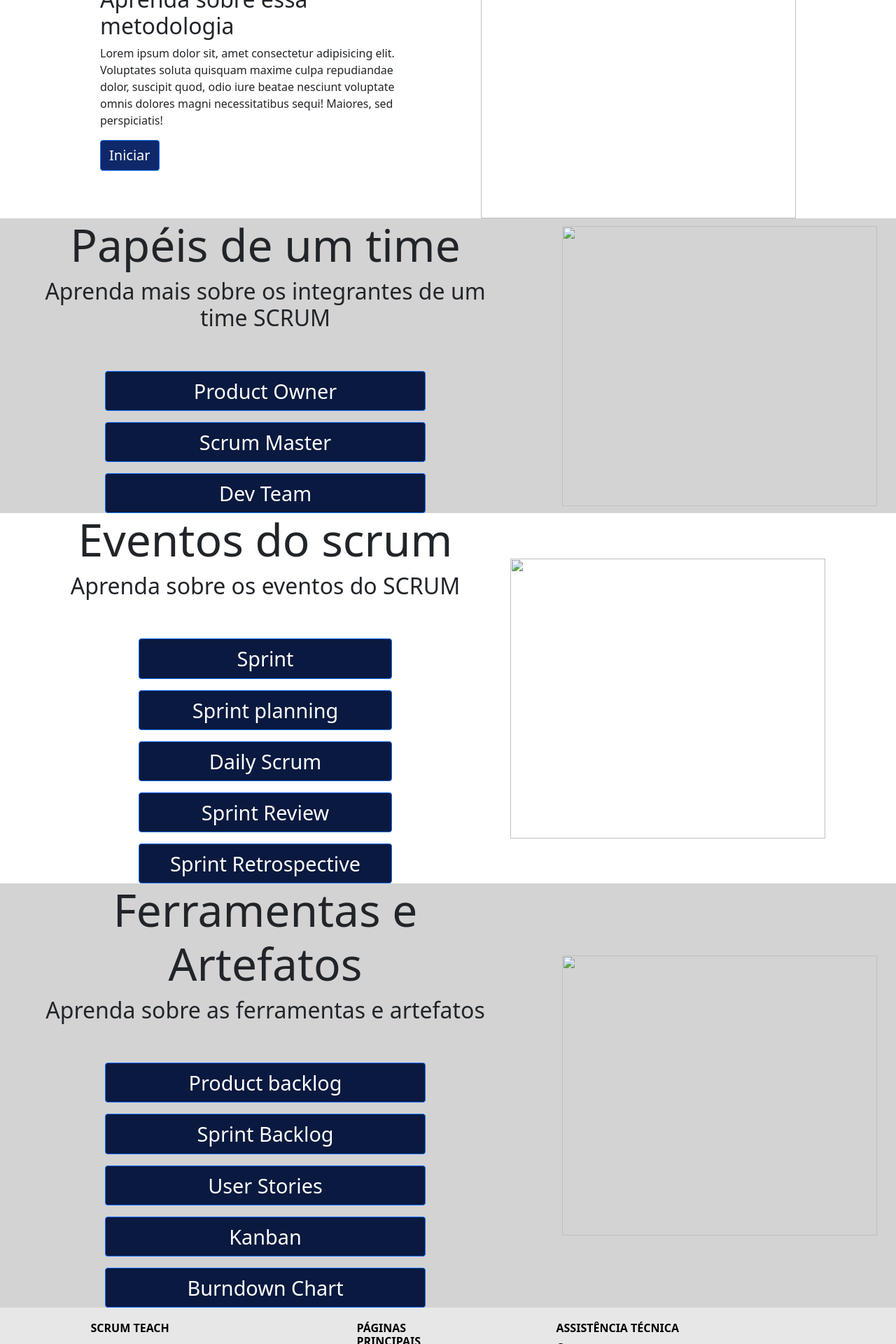
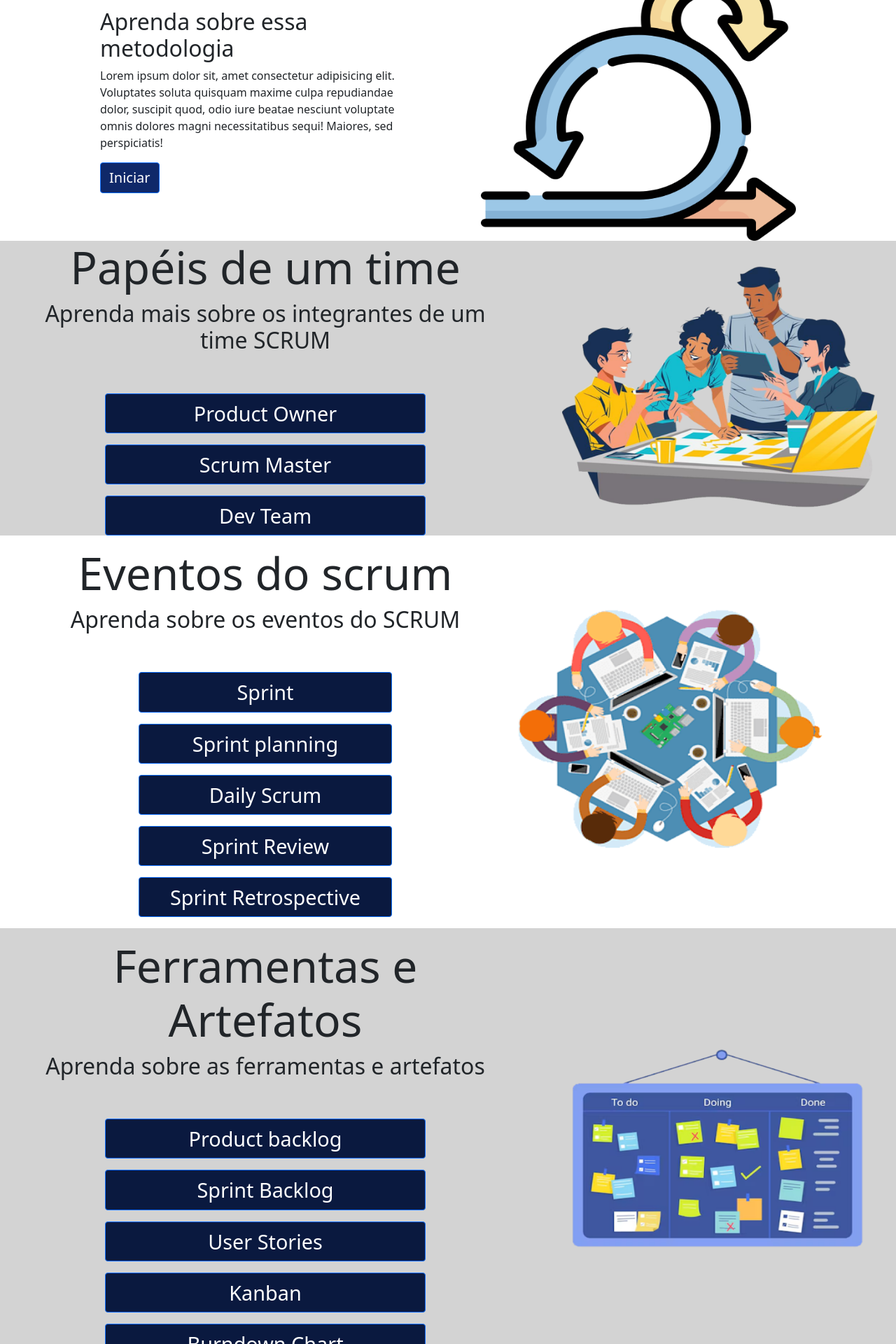
Before and after one commit to Templasan/API---ADS-semestre-1, a Flask app: template src/templates/index.html in a window 1280 px wide. Shown: the part 760-2680 px from the top of the page at 70% size. Run offline with Flask 3, Linux system fonts and the light colour scheme; the template is opened without the code that fills it, so the values that code supplies are empty; some libraries are stand-ins or nearby versions.

Commit message:
Atualização de página home com imagens e botões

```diff
--- a/src/templates/index.html
+++ b/src/templates/index.html
@@ -6,14 +6,14 @@
 
 
     <!-- Aprenda Scrum -->
-    <section class="w-100 h-100 d-flex justify-content-around align-items-center" style="background-color: lightgray;">
+    <section class="w-100 h-100 d-flex justify-content-around align-items-center py-3" style="background-color: lightgray;">
       <div>
         <h1 class="font-weight-bold" style="font-size: 4rem">Aprenda Scrum</h1>
         <h2 style="font-size: 3rem">Conheça mais sobre</h2>
         <h2 style="font-size: 3rem">essa metodologia.</h2>
       </div>
       <!-- caminho da imagem da seção "Aprenda Scrum" -->
-      <img src="#####" width="450" height="400">
+      <img src="/static/images/img/scrum.png" width="450" height="400">
     </section>
     <!-- O que é Scrum? -->
     <section class="w-100 h-100" style="background-color: white;">
@@ -22,10 +22,10 @@
         <div style="max-width: 35%;">
           <h2>Aprenda sobre essa metodologia</h2>
           <p>Lorem ipsum dolor sit, amet consectetur adipisicing elit. Voluptates soluta quisquam maxime culpa repudiandae dolor, suscipit quod, odio iure beatae nesciunt voluptate omnis dolores magni necessitatibus sequi! Maiores, sed perspiciatis!</p>
-          <button class="btn btn-primary" style="background-color: #0f2869;">Iniciar</button>
+          <a href="/introducao"class="btn btn-primary" style="background-color: #0f2869;">Iniciar</a>
         </div>
         <!-- caminho da imagem da seção "O que é Scrum?" -->
-        <img src="#####" width="450" height="400">
+        <img src="/static/images/img/oqueescrum.png" width="450" height="400">
       </div>
     </section>
     <!-- Papéis de um time -->
@@ -34,49 +34,45 @@
         <h1 class="font-weight-bold" style="font-size: 4rem">Papéis de um time</h1>
         <h2 class="pb-5" style="font-size: 2rem">Aprenda mais sobre os integrantes de um time SCRUM</h2>
         <div class="w-100 d-flex flex-column align-items-center" style="gap: 1rem">
-          <button class="btn btn-primary d-block" style="background-color: #0a193f; font-size: 1.8rem; width: 65%;">Product Owner</button>
-          <button class="btn btn-primary d-block" style="background-color: #0a193f; font-size: 1.8rem; width: 65%;">Scrum Master</button>
-          <button class="btn btn-primary d-block" style="background-color: #0a193f; font-size: 1.8rem; width: 65%;">Dev Team</button>
+          <a href="/papeis#PO" class="btn btn-primary d-block" style="background-color: #0a193f; font-size: 1.8rem; width: 65%;">Product Owner</a>
+          <a href="/papeis#master" class="btn btn-primary d-block" style="background-color: #0a193f; font-size: 1.8rem; width: 65%;">Scrum Master</a>
+          <a href="/papeis#devteam" class="btn btn-primary d-block" style="background-color: #0a193f; font-size: 1.8rem; width: 65%;">Dev Team</a>
         </div>
       </div>
       <!-- caminho da imagem da seção "Papéis de um time" -->
-      <img src="#####" width="450" height="400">
+      <img src="/static/images/img/papeisdeumtime.png" width="450" height="400">
     </section>
     <!-- Eventos do SCRUM -->
-    <section class="w-100 h-100 d-flex justify-content-center align-items-center" style="background-color: white; gap: 4.5rem;">
+    <section class="w-100 h-100 d-flex justify-content-center align-items-center py-3" style="background-color: white; gap: 4.5rem;">
       <div class="text-center" style="max-width: 55%;">
         <h1 class="font-weight-bold" style="font-size: 4rem">Eventos do scrum</h1>
         <h2 class="pb-5" style="font-size: 2rem">Aprenda sobre os eventos do SCRUM</h2>
         <div class="w-100 d-flex flex-column align-items-center" style="gap: 1rem">
-          <button class="btn btn-primary d-block" style="background-color: #0a193f; font-size: 1.8rem; width: 65%;">Sprint</button>
-          <button class="btn btn-primary d-block" style="background-color: #0a193f; font-size: 1.8rem; width: 65%;">Sprint planning</button>
-          <button class="btn btn-primary d-block" style="background-color: #0a193f; font-size: 1.8rem; width: 65%;">Daily Scrum</button>
-          <button class="btn btn-primary d-block" style="background-color: #0a193f; font-size: 1.8rem; width: 65%;">Sprint Review</button>
-          <button class="btn btn-primary d-block" style="background-color: #0a193f; font-size: 1.8rem; width: 65%;">Sprint Retrospective</button>
+          <a href="/eventos#sprint" class="btn btn-primary d-block" style="background-color: #0a193f; font-size: 1.8rem; width: 65%;">Sprint</a>
+          <a href="/eventos#plan" class="btn btn-primary d-block" style="background-color: #0a193f; font-size: 1.8rem; width: 65%;">Sprint planning</a>
+          <a href="/eventos#daily" class="btn btn-primary d-block" style="background-color: #0a193f; font-size: 1.8rem; width: 65%;">Daily Scrum</a>
+          <a href="/eventos#review" class="btn btn-primary d-block" style="background-color: #0a193f; font-size: 1.8rem; width: 65%;">Sprint Review</a>
+          <a href="/eventos#retro" class="btn btn-primary d-block" style="background-color: #0a193f; font-size: 1.8rem; width: 65%;">Sprint Retrospective</a>
         </div>
       </div>
       <!-- caminho da imagem da seção "Eventos do scrum" -->
-      <img src="#####" width="450" height="400">
+      <img src="/static/images/img/eventosdoscrum.png" width="450" height="400">
     </section>
     <!-- Ferramentas e Artefatos -->
-    <section class="w-100 h-100 d-flex justify-content-center align-items-center" style="background-color: lightgray; gap: 4.5rem;">
+    <section class="w-100 h-100 d-flex justify-content-center align-items-center py-3" style="background-color: lightgray; gap: 4.5rem;">
       <div class="text-center" style="max-width: 55%;">
         <h1 class="font-weight-bold" style="font-size: 4rem">Ferramentas e Artefatos</h1>
         <h2 class="pb-5" style="font-size: 2rem">Aprenda sobre as ferramentas e artefatos</h2>
         <div class="w-100 d-flex flex-column align-items-center" style="gap: 1rem">
-          <button class="btn btn-primary d-block" style="background-color: #0a193f; font-size: 1.8rem; width: 65%;">Product backlog</button>
-          <button class="btn btn-primary d-block" style="background-color: #0a193f; font-size: 1.8rem; width: 65%;">Sprint Backlog</button>
-          <button class="btn btn-primary d-block" style="background-color: #0a193f; font-size: 1.8rem; width: 65%;">User Stories</button>
-          <button class="btn btn-primary d-block" style="background-color: #0a193f; font-size: 1.8rem; width: 65%;">Kanban</button>
-          <button class="btn btn-primary d-block" style="background-color: #0a193f; font-size: 1.8rem; width: 65%;">Burndown Chart</button>
+          <a href="/ferramentas#" class="btn btn-primary d-block" style="background-color: #0a193f; font-size: 1.8rem; width: 65%;">Product backlog</a>
+          <a href="/ferramentas#" class="btn btn-primary d-block" style="background-color: #0a193f; font-size: 1.8rem; width: 65%;">Sprint Backlog</a>
+          <a href="/ferramentas#" class="btn btn-primary d-block" style="background-color: #0a193f; font-size: 1.8rem; width: 65%;">User Stories</a>
+          <a href="/ferramentas#" class="btn btn-primary d-block" style="background-color: #0a193f; font-size: 1.8rem; width: 65%;">Kanban</a>
+          <a href="/ferramentas#" class="btn btn-primary d-block" style="background-color: #0a193f; font-size: 1.8rem; width: 65%;">Burndown Chart</a>
         </div>
       </div>
       <!-- caminho da imagem da seção "Ferramentas e Artefatos" -->
-      <img src="#####" width="450" height="400">
+      <img src="/static/images/img/artefatosdoscrum.png" width="450" height="400">
     </section>
 
-
-
-
-
 {% endblock %}
```
